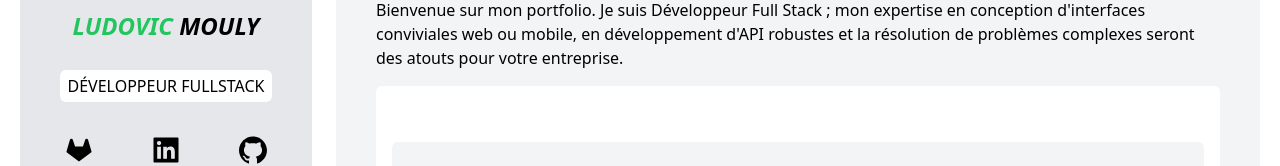
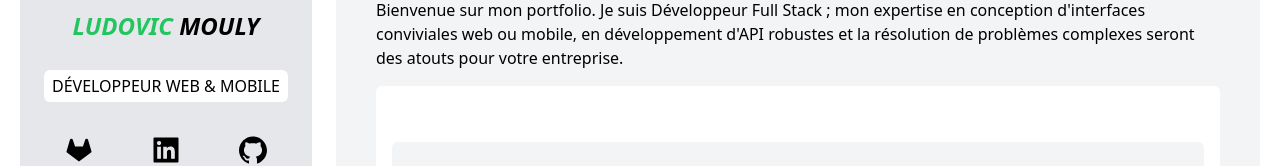
Before and after one commit to Lud-ly/portfolio_next13, a Next.js app: page / in a window 1280 px wide. Shown: the part 142-308 px from the top of the page. Built offline with nearby package versions, Linux system fonts and the light colour scheme.

Commit message:
style: Modify name

```diff
--- a/src/components/nav/Sidebar.tsx
+++ b/src/components/nav/Sidebar.tsx
@@ -19,7 +19,7 @@ const Sidebar = () => {
         <span className="text-green-500">LUDOVIC</span> MOULY
       </h3>
       <p className="px-2 py-1 my-3 bg-white dark:bg-gray-900 rounded-md">
-        DÉVELOPPEUR FULLSTACK
+        DÉVELOPPEUR WEB & MOBILE
       </p>
 
       {/* Socials */}
@@ -53,9 +53,8 @@ const Sidebar = () => {
         CONTACT
       </button>
       {/* Email Button */}
-
       <a
-        href="/images/LUDOVIC_MOULY.pdf"
+        href="/pdf/LUDOVIC_MOULY.pdf"
         download="LUDOVIC_MOULY.pdf"
         className="w-8/12 px-2 py-2 bg-gray-100 rounded-full cursor-pointer dark:bg-gray-900 hover:scale-105 hover:text-green-500"
       >
```
Also changed, not shown: 2 other files (tests, documents, lock files or other folders).
